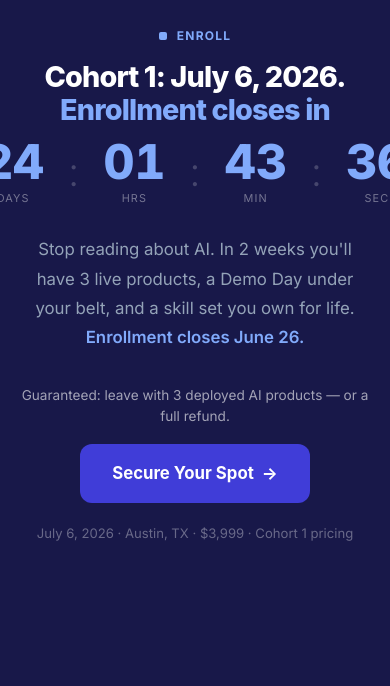
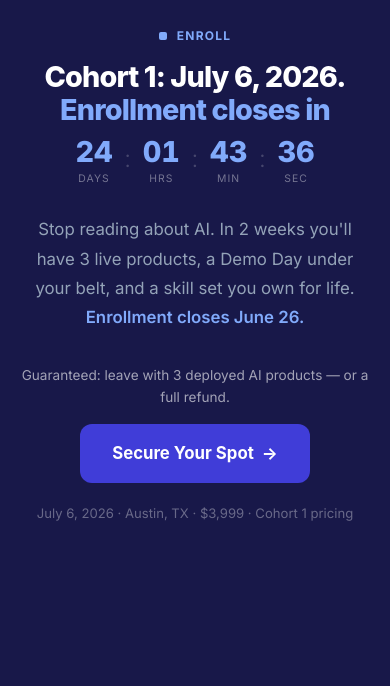
Before and after one commit to marliisschneider/makersquare-site, a plain HTML site: page index.html in a window 390 px wide. Shown: the part 9880-10566 px from the top of the page. Drawn offline with Linux system fonts and the light colour scheme; a script that the page names is missing; a web font is replaced by a local one.

Commit message:
Update index.html

```diff
--- a/index.html
+++ b/index.html
@@ -693,25 +693,25 @@ height="0" width="0" style="display:none;visibility:hidden"></iframe></noscript>
     <div class="cta-final">
       <div class="section-label reveal" style="justify-content:center;">Enroll</div>
       <h2 class="reveal">Cohort 1: July 6, 2026.<br><span style="color:var(--sky);">Enrollment closes in</span></h2>
-      <div class="reveal" style="display:flex;gap:24px;justify-content:center;margin:8px 0 28px;">
+      <div class="reveal" style="display:flex;gap:clamp(8px,3vw,24px);justify-content:center;margin:8px 0 28px;width:100%;">
         <div style="text-align:center;">
-          <div id="cd-days" style="font-size:3rem;font-weight:800;color:var(--sky);line-height:1;font-variant-numeric:tabular-nums;">--</div>
-          <div style="font-size:0.68rem;color:rgba(255,255,255,0.4);text-transform:uppercase;letter-spacing:0.1em;margin-top:4px;">days</div>
+          <div id="cd-days" style="font-size:clamp(1.8rem,7vw,3rem);font-weight:800;color:var(--sky);line-height:1;font-variant-numeric:tabular-nums;">--</div>
+          <div style="font-size:0.65rem;color:rgba(255,255,255,0.4);text-transform:uppercase;letter-spacing:0.1em;margin-top:4px;">days</div>
         </div>
-        <div style="font-size:2.5rem;font-weight:300;color:rgba(255,255,255,0.2);padding-top:2px;">:</div>
+        <div style="font-size:clamp(1.5rem,5vw,2.5rem);font-weight:300;color:rgba(255,255,255,0.2);padding-top:2px;">:</div>
         <div style="text-align:center;">
-          <div id="cd-hours" style="font-size:3rem;font-weight:800;color:var(--sky);line-height:1;font-variant-numeric:tabular-nums;">--</div>
-          <div style="font-size:0.68rem;color:rgba(255,255,255,0.4);text-transform:uppercase;letter-spacing:0.1em;margin-top:4px;">hrs</div>
+          <div id="cd-hours" style="font-size:clamp(1.8rem,7vw,3rem);font-weight:800;color:var(--sky);line-height:1;font-variant-numeric:tabular-nums;">--</div>
+          <div style="font-size:0.65rem;color:rgba(255,255,255,0.4);text-transform:uppercase;letter-spacing:0.1em;margin-top:4px;">hrs</div>
         </div>
-        <div style="font-size:2.5rem;font-weight:300;color:rgba(255,255,255,0.2);padding-top:2px;">:</div>
+        <div style="font-size:clamp(1.5rem,5vw,2.5rem);font-weight:300;color:rgba(255,255,255,0.2);padding-top:2px;">:</div>
         <div style="text-align:center;">
-          <div id="cd-mins" style="font-size:3rem;font-weight:800;color:var(--sky);line-height:1;font-variant-numeric:tabular-nums;">--</div>
-          <div style="font-size:0.68rem;color:rgba(255,255,255,0.4);text-transform:uppercase;letter-spacing:0.1em;margin-top:4px;">min</div>
+          <div id="cd-mins" style="font-size:clamp(1.8rem,7vw,3rem);font-weight:800;color:var(--sky);line-height:1;font-variant-numeric:tabular-nums;">--</div>
+          <div style="font-size:0.65rem;color:rgba(255,255,255,0.4);text-transform:uppercase;letter-spacing:0.1em;margin-top:4px;">min</div>
         </div>
-        <div style="font-size:2.5rem;font-weight:300;color:rgba(255,255,255,0.2);padding-top:2px;">:</div>
+        <div style="font-size:clamp(1.5rem,5vw,2.5rem);font-weight:300;color:rgba(255,255,255,0.2);padding-top:2px;">:</div>
         <div style="text-align:center;">
-          <div id="cd-secs" style="font-size:3rem;font-weight:800;color:var(--sky);line-height:1;font-variant-numeric:tabular-nums;">--</div>
-          <div style="font-size:0.68rem;color:rgba(255,255,255,0.4);text-transform:uppercase;letter-spacing:0.1em;margin-top:4px;">sec</div>
+          <div id="cd-secs" style="font-size:clamp(1.8rem,7vw,3rem);font-weight:800;color:var(--sky);line-height:1;font-variant-numeric:tabular-nums;">--</div>
+          <div style="font-size:0.65rem;color:rgba(255,255,255,0.4);text-transform:uppercase;letter-spacing:0.1em;margin-top:4px;">sec</div>
         </div>
       </div>
       <p class="reveal">Stop reading about AI. In 2 weeks you'll have 3 live products, a Demo Day under your belt, and a skill set you own for life. <span style="color:var(--sky);font-weight:600;">Enrollment closes June 26.</span></p>
```
